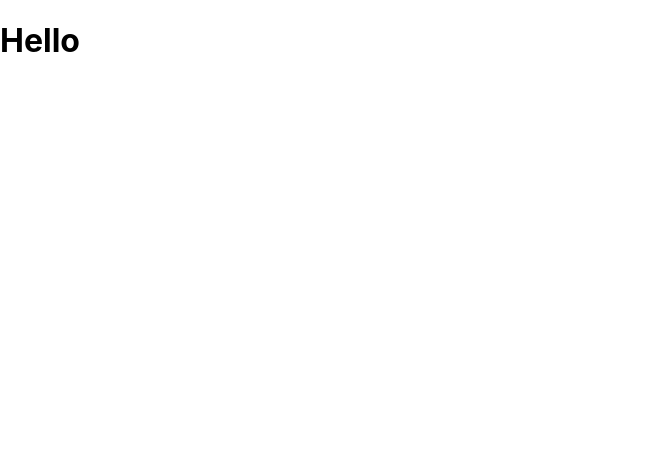
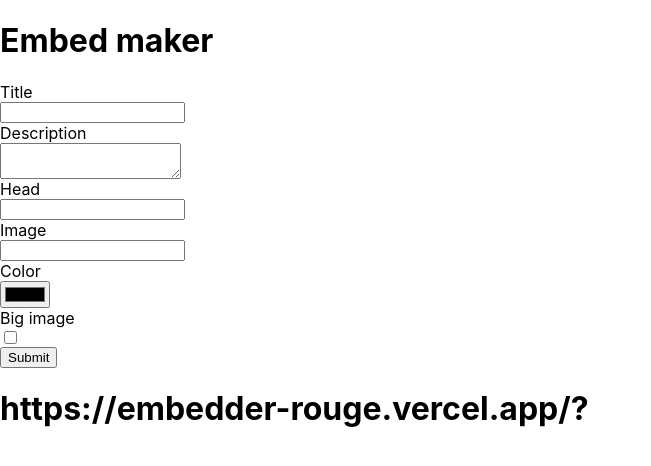
Before and after one commit to kartinul/embedder, a Next.js app: page / in a window 1280 px wide. Shown: the top 466 px of the page, without its empty margins (0-651 px from the left). Built offline with nearby package versions, Linux system fonts and the light colour scheme.

Commit message:
added a menu to generate the url!!!

```diff
--- a/package.json
+++ b/package.json
@@ -12,6 +12,7 @@
   "license": "MIT",
   "dependencies": {
     "next": "12.1.6",
+    "query-string": "^7.1.1",
     "react": "18.1.0",
     "react-dom": "18.1.0"
   },
--- a/pages/index.js
+++ /dev/null
@@ -1,25 +0,0 @@
-import Head from "next/head";
-
-export function getServerSideProps({ query }) {
-  return {
-    props: { ...query },
-  };
-}
-
-function Home(props) {
-  return (
-    <>
-      <Head>
-        {/* /?title=Amogus Very gud website&color=#fff&desc=susy baka&head=mango Boy!&img=https://cdn.discordapp.com/icons/102860784329052160/a_4fbc177539c73d884393602c62be8a38.gif?size=128&big=yes */}
-        <meta property="og:title" content={props.title} />
-        <meta name="theme-color" content={props.color} />
-        <meta property="og:description" content={props.desc} />
-        <meta property="og:site_name" content={props.head} />
-        <meta property="og:image" content={props.img} />
-        {props.big ? <meta name="twitter:card" content="summary_large_image" /> : <></>}
-      </Head>
-      <h1>Hello</h1>
-    </>
-  );
-}
-export default Home;
--- /dev/null
+++ b/pages/index.jsx
@@ -0,0 +1,116 @@
+import Head from "next/head";
+import { useState } from "react";
+const querystring = require("querystring");
+
+export function getServerSideProps({ query }) {
+  return {
+    props: { ...query },
+  };
+}
+
+const g = (t, custom) => {
+  custom = custom || "value";
+  return document.getElementById(t)[custom];
+};
+
+function toTitleCase(s) {
+  s = s || "";
+  return s.toLowerCase().replace(/\b((m)(a?c))?(\w)/g, function ($1, $2, $3, $4, $5) {
+    if ($2) {
+      return $3.toUpperCase() + $4 + $5.toUpperCase();
+    }
+    return $1.toUpperCase();
+  });
+}
+
+function Home(props) {
+  let [text, setText] = useState("");
+
+  const onFormSubmit = (e) => {
+    e.preventDefault();
+    const q = {
+      title: g("title"),
+      desc: g("desc"),
+      head: g("head"),
+      img: g("img"),
+      color: g("color"),
+      big: g("big", "checked"),
+    };
+    console.log(q);
+    setText(querystring.encode(q));
+  };
+
+  const meta = [
+    {
+      id: "title",
+      defaultValue: props.title,
+    },
+    {
+      id: "desc",
+      name: "Description",
+      defaultValue: props.desc,
+    },
+    {
+      id: "head",
+      defaultValue: props.head,
+    },
+    {
+      id: "img",
+      name: "Image",
+      defaultValue: props.img,
+    },
+    {
+      id: "color",
+      defaultValue: props.color,
+      type: "color",
+    },
+    {
+      id: "big",
+      name: "Big image",
+      defaultValue: !!props.big,
+      type: "checkbox",
+    },
+  ];
+
+  return (
+    <>
+      <Metas q={props} />
+      <h1>Embed maker</h1>
+      <form className="form" onSubmit={onFormSubmit}>
+        {btn(meta)}
+
+        <button type="submit">Submit</button>
+      </form>
+      <h1>https://embedder-rouge.vercel.app/?{text}</h1>
+    </>
+  );
+}
+
+function btn(meta) {
+  let btns = [];
+  meta.forEach((x) => {
+    btns.push(<label htmlFor={x.id}>{x.name || toTitleCase(x.id)}</label>);
+    if (x.id === "desc") {
+      btns.push(<textarea type={x.type || "text"} name={x.id} id={x.id} defaultValue={x.defaultValue}></textarea>);
+    } else {
+      btns.push(<input type={x.type || "text"} name={x.id} id={x.id} defaultValue={x.defaultValue} />);
+    }
+  });
+  return btns;
+}
+
+function Metas({ q }) {
+  console.log(q);
+  return (
+    <Head>
+      {/* /?title=Amogus Very gud website&color=#fff&desc=susy baka&head=mango Boy!&img=https://cdn.discordapp.com/icons/102860784329052160/a_4fbc177539c73d884393602c62be8a38.gif?size=128&big=yes */}
+      <meta name="theme-color" content={q.color} />
+      <meta property="og:title" content={q.title} />
+      <meta property="og:description" content={q.desc} />
+      <meta property="og:site_name" content={q.head} />
+      <meta property="og:image" content={q.img} />
+      {q.big === "true" ? <meta name="twitter:card" content="summary_large_image" /> : <></>}
+    </Head>
+  );
+}
+export default Home;
--- a/styles/globals.css
+++ b/styles/globals.css
@@ -2,8 +2,8 @@ html,
 body {
   padding: 0;
   margin: 0;
-  font-family: -apple-system, BlinkMacSystemFont, Segoe UI, Roboto, Oxygen,
-    Ubuntu, Cantarell, Fira Sans, Droid Sans, Helvetica Neue, sans-serif;
+  font-family: -apple-system, BlinkMacSystemFont, Segoe UI, Roboto, Oxygen, Ubuntu, Cantarell, Fira Sans, Droid Sans,
+    Helvetica Neue, sans-serif;
 }
 
 a {
@@ -14,3 +14,9 @@ a {
 * {
   box-sizing: border-box;
 }
+
+.form {
+  display: flex;
+  flex-direction: column;
+  align-items: flex-start;
+}
```
Also changed, not shown: pages/style.css (added), 2 other files (tests, documents, lock files or other folders).
